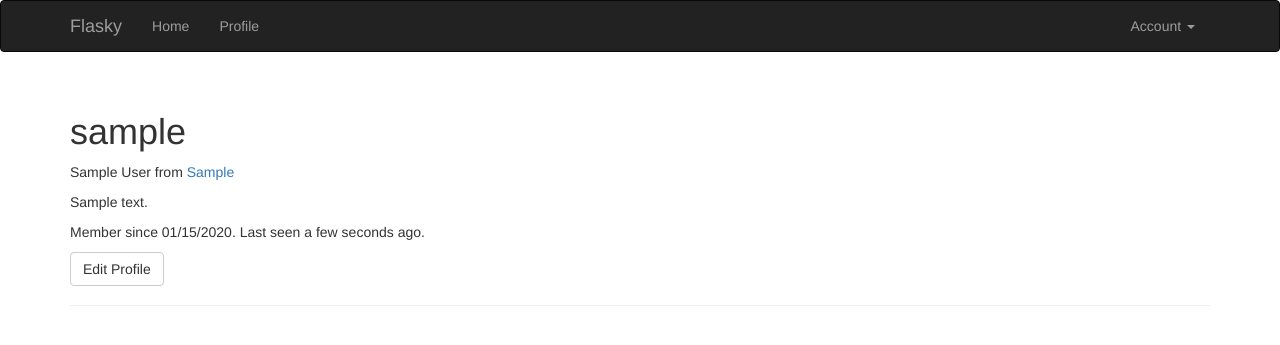
After one commit to Stephen4166/BlogSystem, a Flask app: a page that uses app/templates/base.html in a window 1280 px wide. The commit adds this page. Shown: the top 345 px of the page. Run offline with Flask 2, Linux system fonts and the light colour scheme; a user stored in the database is signed in; tables that the repository leaves empty hold one stand-in row (values such as "Sample post"); some libraries are stand-ins or nearby versions.

```diff
--- a/app/auth/views.py
+++ b/app/auth/views.py
@@ -142,11 +142,12 @@ def confirm(token):
 
 @auth.before_app_request
 def before_request():
-    if current_user.is_authenticated \
-            and not current_user.confirmed \
-            and request.blueprint != 'auth' \
-            and request.endpoint != "static":
-        return redirect(url_for('auth.unconfirmed'))
+    if current_user.is_authenticated:
+        current_user.ping()
+        if not current_user.confirmed \
+                and request.blueprint != 'auth' \
+                and request.endpoint != "static":
+            return redirect(url_for('auth.unconfirmed'))
 
 
 @auth.route('/unconfirmed')
--- a/app/main/__init__.py
+++ b/app/main/__init__.py
@@ -3,3 +3,9 @@ from flask import Blueprint
 main = Blueprint('main', __name__)
 
 from . import views, errors
+from ..models import Permission
+
+
+@main.app_context_processor
+def inject_permissions():
+    return dict(Permission=Permission)
--- a/app/main/views.py
+++ b/app/main/views.py
@@ -1,7 +1,64 @@
-from flask import render_template
+from flask import render_template, redirect, url_for, abort, flash
+from flask_login import login_required, current_user
 from . import main
+from .forms import EditProfileForm, EditProfileAdminForm
+from .. import db
+from ..models import Role, User
+from ..decorators import admin_required
 
 
 @main.route('/')
 def index():
     return render_template('index.html')
+
+
+@main.route('/user/<username>')
+def user(username):
+    user = User.query.filter_by(username=username).first_or_404()
+    return render_template('user.html', user=user)
+
+
+@main.route('/edit-profile', methods=['GET', 'POST'])
+@login_required
+def edit_profile():
+    form = EditProfileForm()
+    if form.validate_on_submit():
+        current_user.name = form.name.data
+        current_user.location = form.location.data
+        current_user.about_me = form.about_me.data
+        db.session.add(current_user._get_current_object())
+        db.session.commit()
+        flash('Your profile has been updated.')
+        return redirect(url_for('.user', username=current_user.username))
+    form.name.data = current_user.name
+    form.location.data = current_user.location
+    form.about_me.data = current_user.about_me
+    return render_template('edit_profile.html', form=form)
+
+
+@main.route('/edit-profile/<int:id>', methods=['GET', 'POST'])
+@login_required
+@admin_required
+def edit_profile_admin(id):
+    user = User.query.get_or_404(id)
+    form = EditProfileAdminForm(user=user)
+    if form.validate_on_submit():
+        user.email = form.email.data
+        user.username = form.username.data
+        user.confirmed = form.confirmed.data
+        user.role = Role.query.get(form.role.data)
+        user.name = form.name.data
+        user.location = form.location.data
+        user.about_me = form.about_me.data
+        db.session.add(user)
+        db.session.commit()
+        flash('The profile has been updated.')
+        return redirect(url_for('.user', username=user.username))
+    form.email.data = user.email
+    form.username.data = user.username
+    form.confirmed.data = user.confirmed
+    form.role.data = user.role_id
+    form.name.data = user.name
+    form.location.data = user.location
+    form.about_me.data = user.about_me
+    return render_template('edit_profile.html', form=form, user=user)
--- a/app/models.py
+++ b/app/models.py
@@ -1,15 +1,68 @@
+from datetime import datetime
+
 from werkzeug.security import generate_password_hash, check_password_hash
 from itsdangerous import TimedJSONWebSignatureSerializer as Serializer
 from flask import current_app
-from flask_login import UserMixin
+from flask_login import UserMixin,AnonymousUserMixin
 from . import db, login_manager
+
+
+class Permission:
+    FOLLOW = 1
+    COMMENT = 2
+    WRITE = 4
+    MODERATE = 8
+    ADMIN = 16
 
 
 class Role(db.Model):
     __tablename__ = 'roles'
     id = db.Column(db.Integer, primary_key=True)
     name = db.Column(db.String(64), unique=True)
+    default = db.Column(db.Boolean, default=False, index=True)
+    permissions = db.Column(db.Integer)
     users = db.relationship('User', backref='role', lazy='dynamic')
+
+    def __init__(self, **kwargs):
+        super(Role, self).__init__(**kwargs)
+        if self.permissions is None:
+            self.permissions = 0
+
+    @staticmethod
+    def insert_roles():
+        roles = {
+            'User': [Permission.FOLLOW, Permission.COMMENT, Permission.WRITE],
+            'Moderator': [Permission.FOLLOW, Permission.COMMENT,
+                          Permission.WRITE, Permission.MODERATE],
+            'Administrator': [Permission.FOLLOW, Permission.COMMENT,
+                              Permission.WRITE, Permission.MODERATE,
+                              Permission.ADMIN],
+        }
+        default_role = 'User'
+        for r in roles:
+            role = Role.query.filter_by(name=r).first()
+            if role is None:
+                role = Role(name=r)
+            role.reset_permissions()
+            for perm in roles[r]:
+                role.add_permission(perm)
+            role.default = (role.name == default_role)
+            db.session.add(role)
+        db.session.commit()
+
+    def add_permission(self, perm):
+        if not self.has_permission(perm):
+            self.permissions += perm
+
+    def remove_permission(self, perm):
+        if self.has_permission(perm):
+            self.permissions -= perm
+
+    def reset_permissions(self):
+        self.permissions = 0
+
+    def has_permission(self, perm):
+        return self.permissions & perm == perm
 
     def __repr__(self):
         return '<Role %r>' % self.name
@@ -23,6 +76,12 @@ class User(db.Model, UserMixin):
     role_id = db.Column(db.Integer, db.ForeignKey('roles.id'))
     password_hash = db.Column(db.String(128))
     confirmed = db.Column(db.Boolean, default=False)
+    name = db.Column(db.String(64))
+    location = db.Column(db.String(64))
+    about_me = db.Column(db.Text())
+    member_since = db.Column(db.DateTime(), default=datetime.utcnow)
+    last_seen = db.Column(db.DateTime(), default=datetime.utcnow)
+
 
     @property
     def password(self):
@@ -89,9 +148,36 @@ class User(db.Model, UserMixin):
         db.session.add(user)
         return True
 
+    def __init__(self, **kwargs):
+        super(User, self).__init__(**kwargs)
+        if self.role is None:
+            if self.email == current_app.config['FLASKY_ADMIN']:
+                self.role = Role.query.filter_by(name='Administrator').first()
+            if self.role is None:
+                self.role = Role.query.filter_by(default=True).first()
+
+    def can(self, perm):
+        return self.role is not None and self.role.has_permission(perm)
+
+    def is_administrator(self):
+        return self.can(Permission.ADMIN)
+
+    def ping(self):
+        self.last_seen = datetime.utcnow()
+        db.session.add(self)
+        db.session.commit()
+
     def __repr__(self):
         return '<User %r>' % self.username
 
+class AnonymousUser(AnonymousUserMixin):
+    def can(self, perm):
+        return False
+
+    def is_administrator(self):
+        return False
+
+login_manager.anonymous_user = AnonymousUser
 
 @login_manager.user_loader
 def load_user(user_id):
--- a/app/templates/base.html
+++ b/app/templates/base.html
@@ -23,15 +23,18 @@
         <div class="navbar-collapse collapse">
             <ul class="nav navbar-nav">
                 <li><a href="{{ url_for('main.index') }}">Home</a></li>
+                {% if current_user.is_authenticated %}
+                <li><a href="{{ url_for('main.user', username=current_user.username) }}">Profile</a></li>
+                {% endif %}
             </ul>
             <ul class="nav navbar-nav navbar-right">
                 {% if current_user.is_authenticated %}
                 <li class="dropdown">
-                        <a class="dropdown-toggle" data-toggle="dropdown" href="#">Options</a>
+                    <a href="#" class="dropdown-toggle" data-toggle="dropdown">Account <b class="caret"></b></a>
                     <ul class="dropdown-menu">
-                            <li><a href="{{ url_for('auth.logout') }}">Logout</a></li>
                         <li><a href="{{ url_for('auth.changePW') }}">Change Password</a></li>
                         <li><a href="{{ url_for('auth.changeEmail_request') }}">Change Email</a></li>
+                        <li><a href="{{ url_for('auth.logout') }}">Log Out</a></li>
                     </ul>
                 </li>
                 {% else %}
--- /dev/null
+++ b/app/templates/user.html
@@ -0,0 +1,30 @@
+{% extends "base.html" %}
+
+{% block title %}Flasky - {{ user.username }}{% endblock %}
+
+{% block page_content %}
+<div class="page-header">
+    <h1>{{ user.username }}</h1>
+    {% if user.name or user.location %}
+    <p>
+        {% if user.name %}{{ user.name }}{% endif %}
+        {% if user.location %}
+            from <a href="http://maps.google.com/?q={{ user.location }}">{{ user.location }}</a>
+        {% endif %}
+    </p>
+    {% endif %}
+    {% if current_user.is_administrator() %}
+    <p><a href="mailto:{{ user.email }}">{{ user.email }}</a></p>
+    {% endif %}
+    {% if user.about_me %}<p>{{ user.about_me }}</p>{% endif %}
+    <p>Member since {{ moment(user.member_since).format('L') }}. Last seen {{ moment(user.last_seen).fromNow() }}.</p>
+    <p>
+        {% if user == current_user %}
+        <a class="btn btn-default" href="{{ url_for('.edit_profile') }}">Edit Profile</a>
+        {% endif %}
+        {% if current_user.is_administrator() %}
+        <a class="btn btn-danger" href="{{ url_for('.edit_profile_admin', id=user.id) }}">Edit Profile [Admin]</a>
+        {% endif %}
+    </p>
+</div>
+{% endblock %}
--- a/flasky.py
+++ b/flasky.py
@@ -1,7 +1,7 @@
 import os
 from flask_migrate import Migrate
 from app import create_app, db
-from app.models import Role, User
+from app.models import Role, User, Permission
 
 app = create_app(os.getenv('FLASK_CONFIG') or 'default')
 migrate = Migrate(app, db)
@@ -9,7 +9,7 @@ migrate = Migrate(app, db)
 
 @app.shell_context_processor
 def make_shell_context():
-    return dict(db=db, User=User, Role=Role)
+    return dict(db=db, User=User, Role=Role, Permission=Permission)
 
 
 @app.cli.command()
```
Also changed, not shown: app/decorators.py (added, +18 -0 lines), app/main/forms.py (+44 -2 lines), app/templates/edit_profile.html (added, +13 -0 lines), migrations/versions/3a59b502bcd7_first_time.py (deleted, +0 -48 lines), migrations/versions/88365a995823_.py (added, +52 -0 lines), migrations/versions/d40d8059086a_.py (added, +36 -0 lines), tests/test_basics.py (added, +22 -0 lines), tests/test_user_model.py (added, +139 -0 lines), data-dev.sqlite, tests/__init__.py (added). Lines whose indentation alone changed are shown as unchanged.
